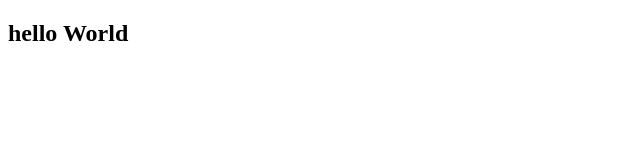
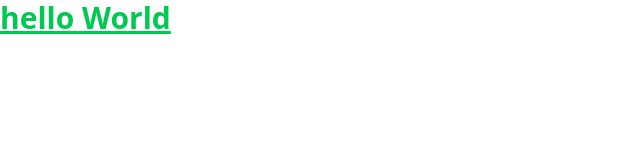
Before and after one commit to Bipllab-Roy/tailwind, a website: page index.html in a window 1280 px wide. Shown: the whole page, without its empty margins (0-640 px from the left). Drawn offline with Linux system fonts and the light colour scheme.

Commit message:
first commit

```diff
--- a/index.html
+++ b/index.html
@@ -4,8 +4,10 @@
     <meta charset="UTF-8">
     <meta name="viewport" content="width=device-width, initial-scale=1.0">
     <title>Document</title>
+    <link rel="stylesheet" href="./css/style.css">
 </head>
 <body>
-    <h2>hello World</h2>
+    <h2 class="text-3xl font-bold underline text-green-500">
+        hello World</h2>
 </body>
 </html>
--- /dev/null
+++ b/src/input.css
@@ -0,0 +1 @@
+@import "tailwindcss";
```
Also changed, not shown: package.json (added, +10 -0 lines), css/style.css (added), src/output.css (added), 2 other files.
